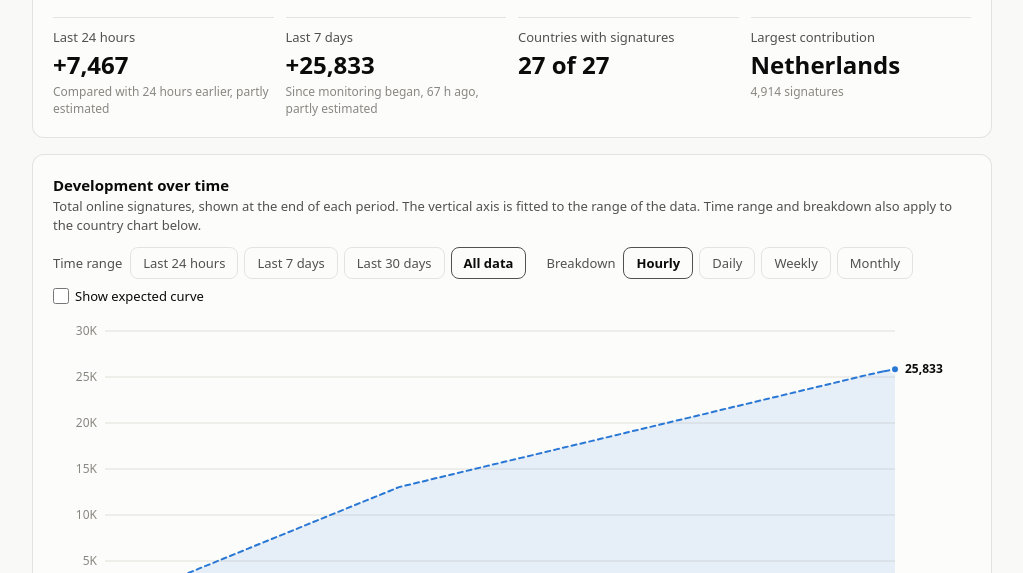
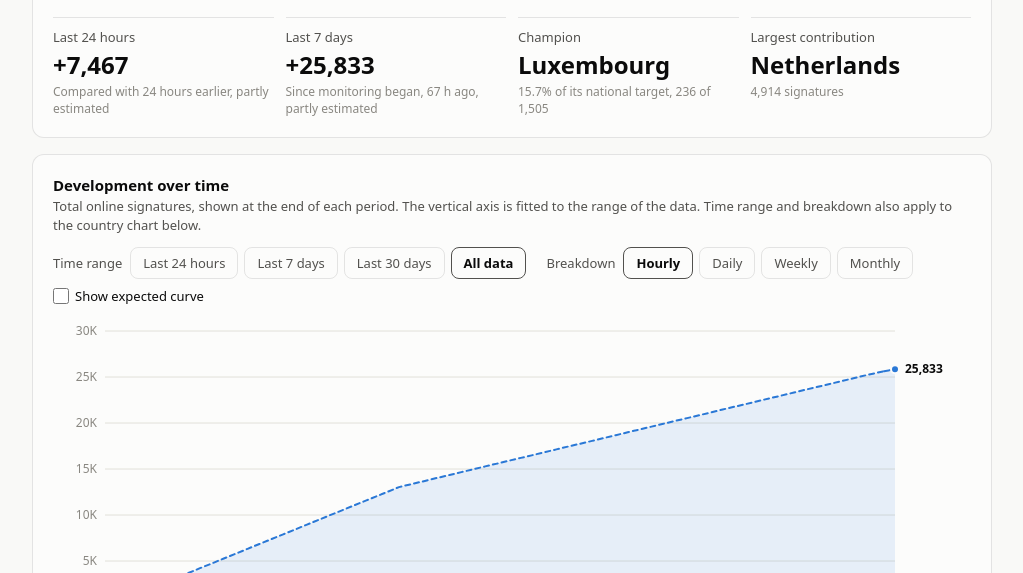
Before and after one commit to dfeher76/eci-rights-for-nature-monitor, a plain HTML site: page index.html in a window 1280 px wide. Shown: the part 227-800 px from the top of the page, without its empty margins (128-1151 px from the left). Drawn offline with Linux system fonts and the light colour scheme.

Commit message:
Add files via upload

```diff
--- a/index.html
+++ b/index.html
@@ -416,8 +416,15 @@
       var v = (g.gain >= 0 ? "+" : "") + nf.format(g.gain);
       tile(p[1], v, (g.partial ? "Since monitoring began, " + Math.max(1, Math.round(g.hours)) + " h ago" : "Compared with " + p[1].toLowerCase().replace("last ", "") + " earlier") + (g.est ? ", partly estimated" : ""));
     });
-    var active = countries.filter(function (c) { return c.total > 0; }).length;
-    tile("Countries with signatures", active + " of " + (countries.length || 27), "");
+    var champ = null;
+    countries.forEach(function (c) {
+      var tg = tgtOf(c.code);
+      if (!tg) return;
+      var share = c.total / tg;
+      if (!champ || share > champ.share) champ = { c: c, share: share, tg: tg };
+    });
+    if (champ) tile("Champion", champ.c.name, pct(champ.share * 100) + " of its national target, " + nf.format(champ.c.total) + " of " + nf.format(champ.tg));
+    else tile("Champion", "n/a", "Collecting data");
     if (countries.length) tile("Largest contribution", countries[0].name, nf.format(countries[0].total) + " signatures");
   }
 
@@ -690,7 +697,11 @@
     if (useRel) rows.sort(function (a, b) { return b.prog - a.prog; });
     var absMax = rows.reduce(function (m, r) { return Math.max(m, r.ext); }, 1);
 
-    var W = Math.max(host.clientWidth, 300), rowH = 28, bar = 16, m = { l: 96, r: 64, t: 4, b: 4 };
+    var labelChars = rows.reduce(function (n, r) {
+      var t = nf.format(r.c.total) + (r.maxRef ? " / " + nf.format(r.maxRef) : "");
+      return Math.max(n, t.length);
+    }, 6);
+    var W = Math.max(host.clientWidth, 300), rowH = 28, bar = 16, m = { l: 96, r: Math.max(64, Math.ceil(labelChars * 6.8) + 16), t: 4, b: 4 };
     var H = m.t + m.b + rowH * rows.length, plotW = W - m.l - m.r;
     var svg = el("svg", { viewBox: "0 0 " + W + " " + H, role: "img", "aria-label": "Bar chart of online signatures by country" }, host);
     el("line", { x1: m.l, x2: m.l, y1: m.t, y2: H - m.b, stroke: "var(--baseline)", "stroke-width": 1 }, svg);
@@ -727,8 +738,13 @@
         if (w > 2) el("rect", { x: x0 + 1, y: y0 + 1, width: w - 2, height: bar - 2, rx: 3, fill: "none", stroke: COLORS[q.k], "stroke-width": 2 }, g);
         start = q.v;
       });
-      var val = el("text", { x: m.l + r.ext * scale + 8, y: cy + 4, "font-size": 12, "font-weight": 600, fill: "var(--text-primary)" }, svg);
-      val.textContent = nf.format(c.total);
+      var val = el("text", { x: m.l + r.ext * scale + 8, y: cy + 4, "font-size": 12, fill: "var(--text-primary)" }, svg);
+      var vCount = el("tspan", { "font-weight": 700 }, val);
+      vCount.textContent = nf.format(c.total);
+      if (r.maxRef) {
+        var vTot = el("tspan", { "font-weight": 400, fill: "var(--text-secondary)" }, val);
+        vTot.textContent = " / " + nf.format(r.maxRef);
+      }
       var hit = el("rect", { x: 0, y: y, width: W, height: rowH, fill: "transparent", tabindex: "0", "aria-label": c.name + ": " + nf.format(c.total) + " signatures" }, svg);
       function on() {
         fills.forEach(function (f) { f.setAttribute("opacity", 0.8); });
```
